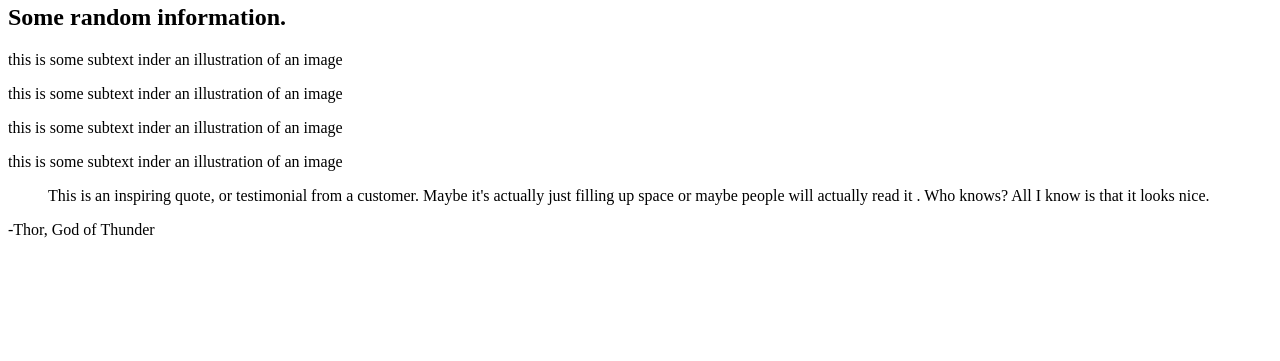
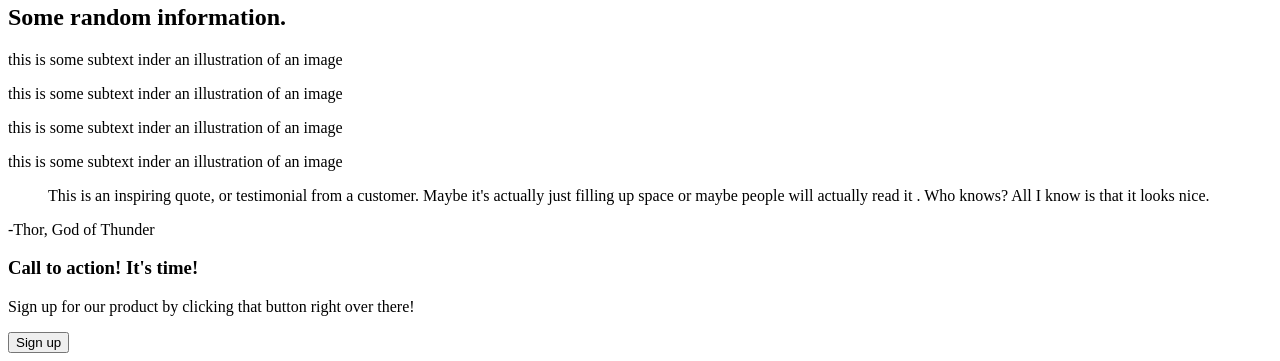
Before and after one commit to LoganSMartin/landing-page-project, a plain HTML site: page index.html in a window 1280 px wide. Shown: the part 557-918 px from the top of the page. Before the commit the page ends 812 px from the top, so only its background shows below. Drawn offline with Linux system fonts and the light colour scheme.

Commit message:
Added call to action content to index.html and updated placeholder image url

```diff
--- a/index.html
+++ b/index.html
@@ -21,7 +21,7 @@
             <h1>This website is awesome</h1>
             <p>This website has some subtext that goes here under the main title. It's smaller font and teh color is lower contrast</p>
             <button>Sign up</button>
-            <img src="https://unsplash.com/photos/l-lgKl4HNHM" alt="placeholder">
+            <img src="https://images.unsplash.com/photo-1559311648-d46f5d8593d6?ixlib=rb-1.2.1&ixid=MnwxMjA3fDB8MHxwaG90by1wYWdlfHx8fGVufDB8fHx8&auto=format&fit=crop&w=2650&q=80" alt="placeholder">
         </div>
     </header>
 
@@ -41,5 +41,13 @@
         <blockquote>This is an inspiring quote, or testimonial from a customer. Maybe it's actually just filling up space or maybe people will actually read it . Who knows? All I know is that it looks nice.</blockquote>
         <p id="quoteSignature">-Thor, God of Thunder</p>
     </div>
+
+    <div id="call">
+        <div id="action">
+            <h3>Call to action! It's time!</h3>
+            <p>Sign up for our product by clicking that button right over there!</p>
+            <button>Sign up</button>
+        </div>
+    </div>
 </body>
 </html>
```
